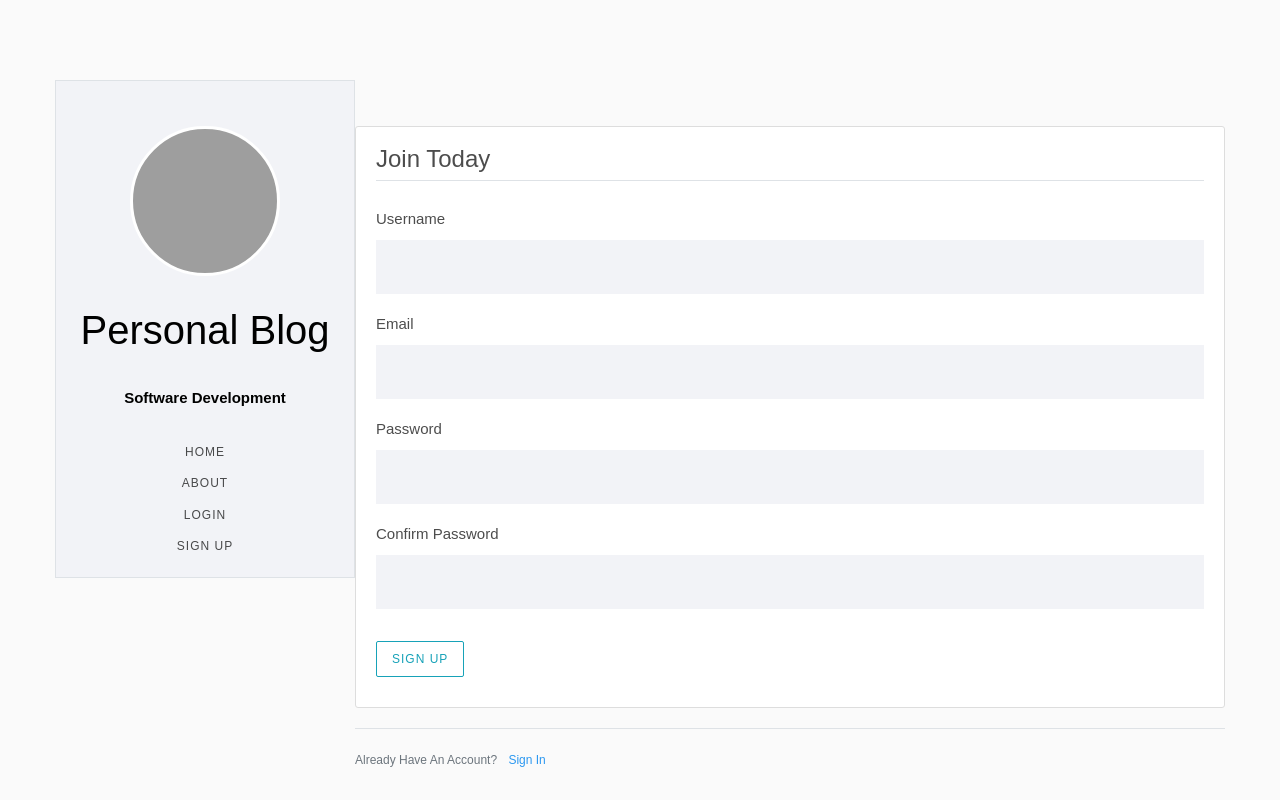
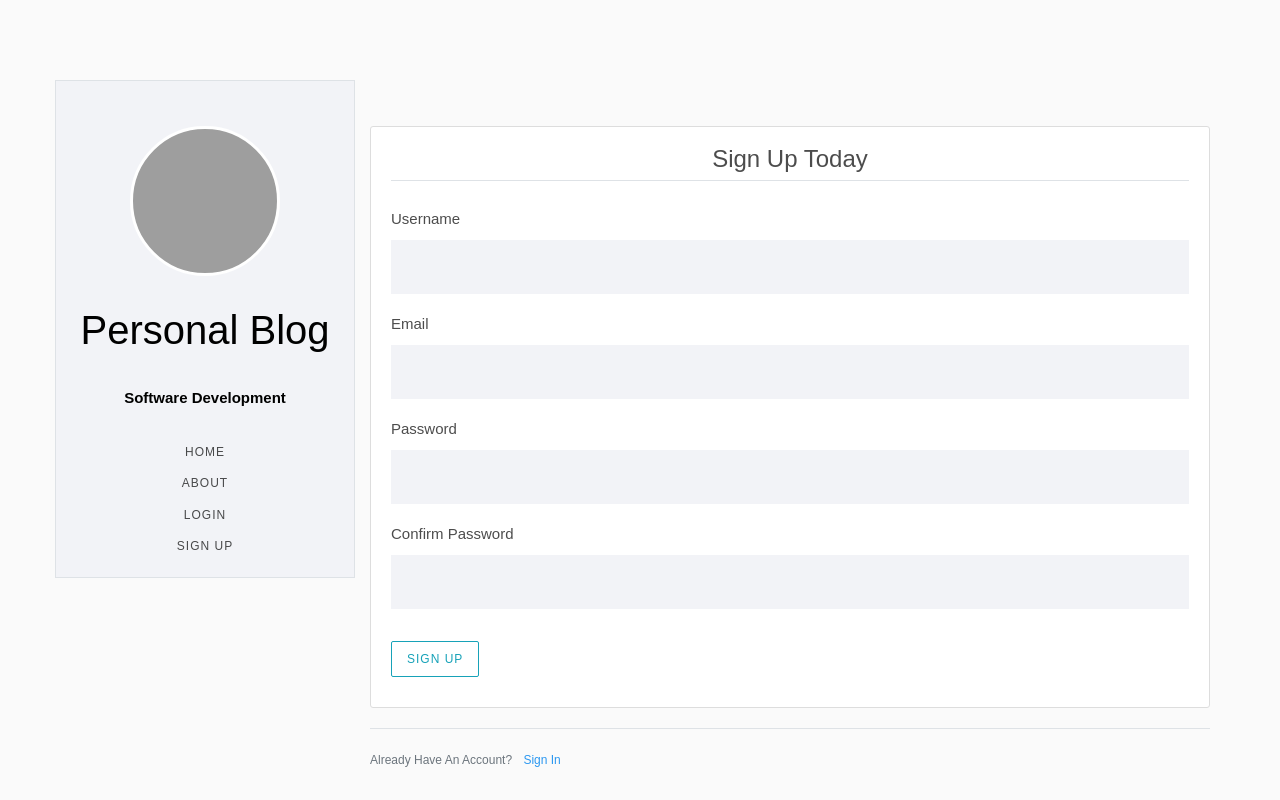
Before and after one commit to IanoSang/My-Blog, a Flask app: page /register in a window 1280 px wide. Run offline with Flask 2, Linux system fonts and the light colour scheme; some libraries are stand-ins or nearby versions; grey boxes are pictures that could not be loaded.

Commit message:
feat: register- adds styling tyo user signup page

```diff
--- a/app/templates/register.html
+++ b/app/templates/register.html
@@ -1,10 +1,13 @@
 {% extends "base.html" %}
 {% block content %}
+<div class="container-fluid">
     <div class="content-section">
         <form method="POST" action="">
             {{ form.hidden_tag() }}
             <fieldset class="form-group">
-                <legend class="border-bottom mb-4">Join Today</legend>
+                <legend class="border-bottom mb-4 text-center">
+                    Sign Up Today
+                </legend>
                 <div class="form-group">
                     {{ form.username.label(class="form-control-label") }}
 
@@ -69,4 +72,5 @@
             Already Have An Account? <a class="ml-2" href="{{ url_for('login') }}">Sign In</a>
         </small>
     </div>
+</div>
 {% endblock content %}
```
